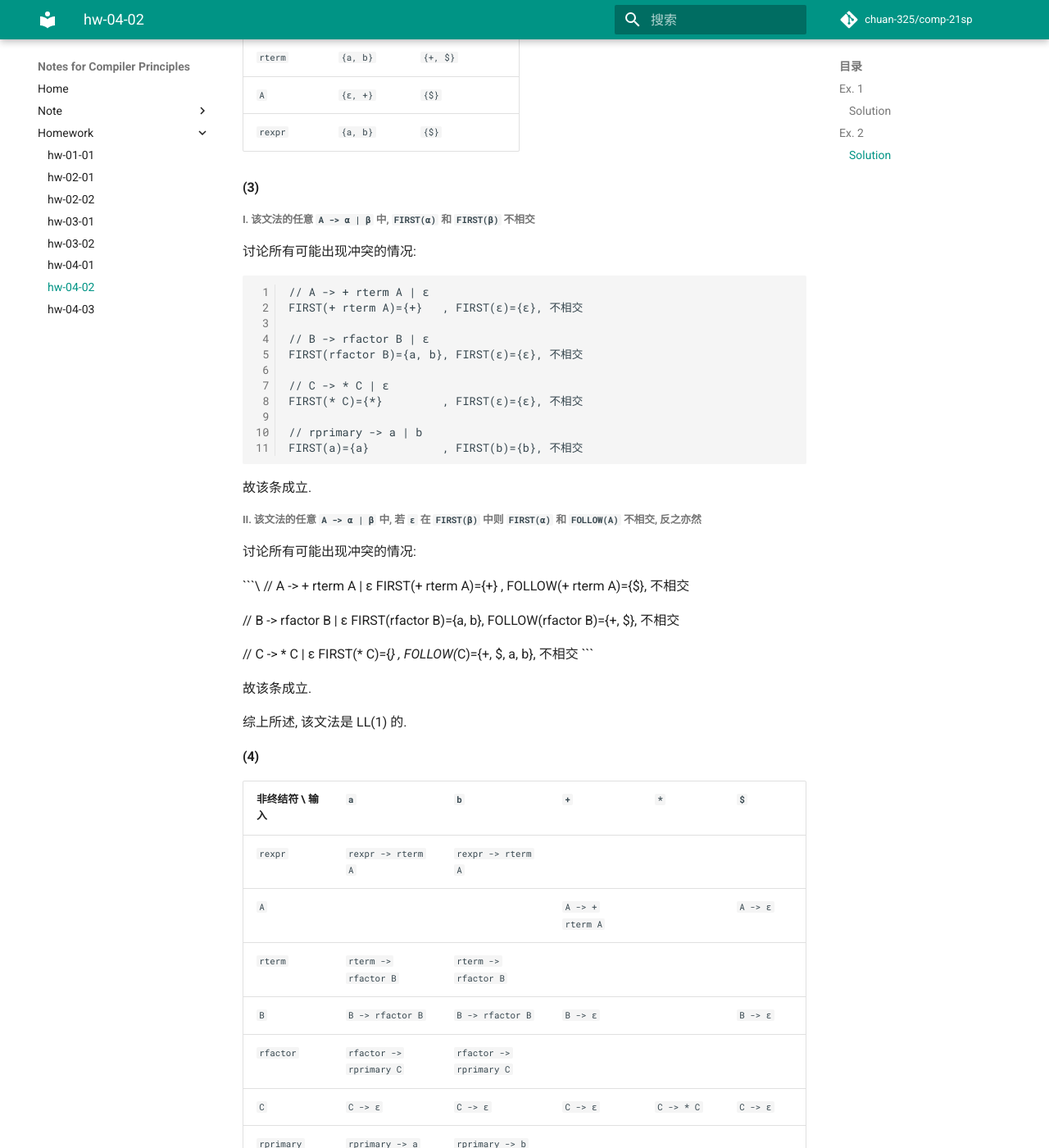
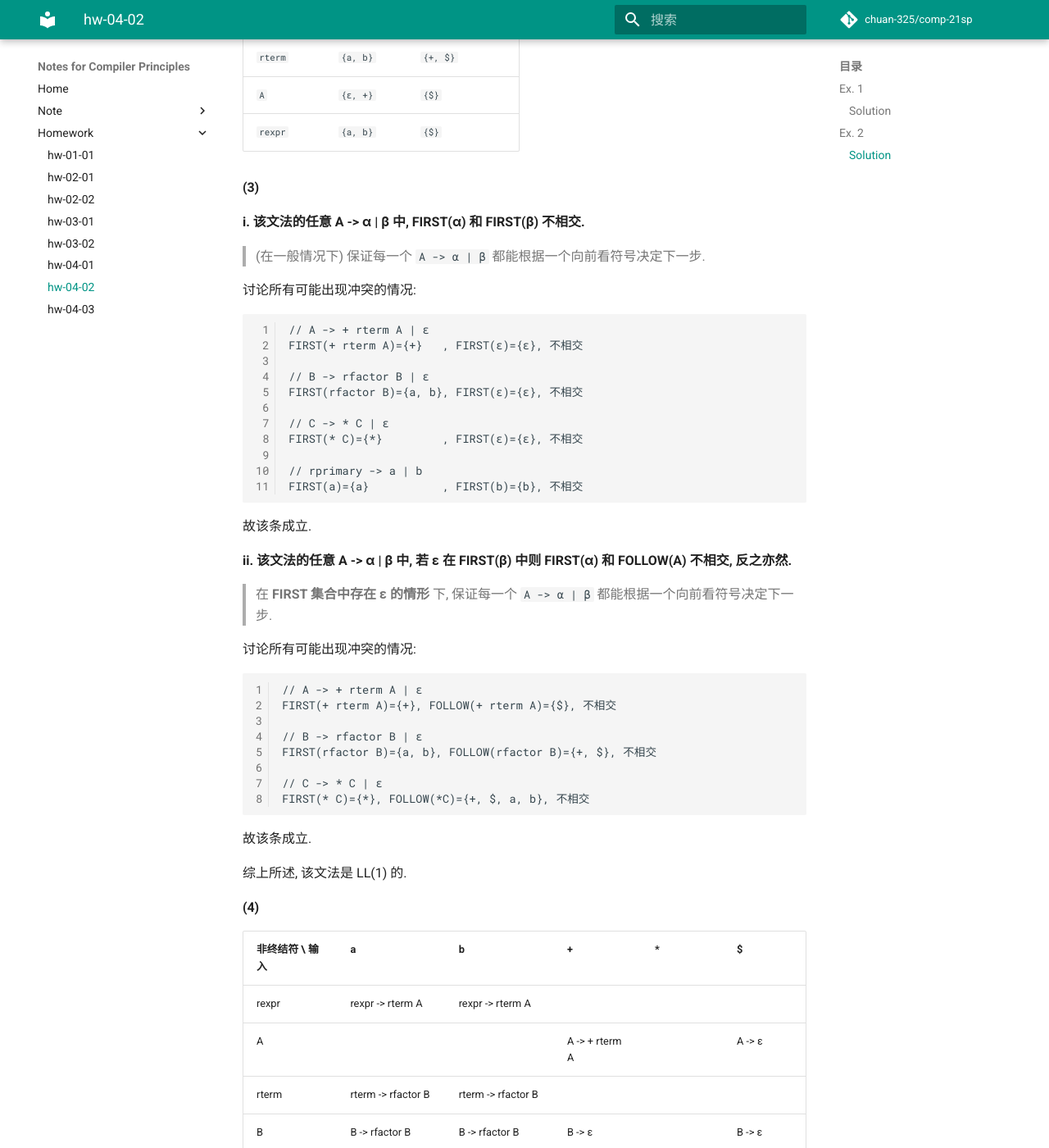
Before and after one commit to chuan-325/comp-21sp, an MkDocs documentation site: the page built from docs/hw/hw_04_02.md, in a window 1280 px wide and 1400 px high, scrolled down 1536 px. Shown: the whole window at 82% size. Built offline with MkDocs 1.6.1 and Material for MkDocs 9.7.7, drawn with Linux system fonts in a browser that asks for light colours; comment, search, counter and statistics services are not loaded; some of the changed text lies outside the part shown.

Commit message:
hw 04 02: modified, revised

````diff
--- a/docs/hw/hw_04_02.md
+++ b/docs/hw/hw_04_02.md
@@ -63,7 +63,9 @@ rprimary -> a | b
 
 #### (3)
 
-##### i. 该文法的任意 `A -> α | β` 中, `FIRST(α)` 和 `FIRST(β)` 不相交
+**i. 该文法的任意 A -> α | β 中, FIRST(α) 和 FIRST(β) 不相交.**
+
+> (在一般情况下) 保证每一个 `A -> α | β` 都能根据一个向前看符号决定下一步.
 
 讨论所有可能出现冲突的情况:
 
@@ -83,19 +85,22 @@ FIRST(a)={a}           , FIRST(b)={b}, 不相交
 
 故该条成立.
 
-##### ii. 该文法的任意 `A -> α | β` 中, 若 `ε` 在 `FIRST(β)` 中则 `FIRST(α)` 和 `FOLLOW(A)` 不相交, 反之亦然
+**ii. 该文法的任意 A -> α | β 中, 若 ε 在 FIRST(β) 中则 FIRST(α) 和 FOLLOW(A) 不相交, 反之亦然.**
+
+> 在 **FIRST 集合中存在 ε 的情形** 下,
+> 保证每一个 `A -> α | β` 都能根据一个向前看符号决定下一步.
 
 讨论所有可能出现冲突的情况:
 
-```\
+```
 // A -> + rterm A | ε
-FIRST(+ rterm A)={+}  , FOLLOW(+ rterm A)={$}, 不相交
+FIRST(+ rterm A)={+}, FOLLOW(+ rterm A)={$}, 不相交
 
 // B -> rfactor B | ε
 FIRST(rfactor B)={a, b}, FOLLOW(rfactor B)={+, $}, 不相交
 
 // C -> * C | ε
-FIRST(* C)={*}         , FOLLOW(*C)={+, $, a, b}, 不相交
+FIRST(* C)={*}, FOLLOW(*C)={+, $, a, b}, 不相交
 ```
 
 故该条成立.
@@ -104,15 +109,15 @@ FIRST(* C)={*}         , FOLLOW(*C)={+, $, a, b}, 不相交
 
 #### (4)
 
-| 非终结符 \ 输入 | `a`                     | `b`                     | `+`              | `*`        | `$`      |
-| --------------- | ----------------------- | ----------------------- | ---------------- | ---------- | -------- |
-| `rexpr`         | `rexpr -> rterm A`      | `rexpr -> rterm A`      |                  |            |          |
-| `A`             |                         |                         | `A -> + rterm A` |            | `A -> ε` |
-| `rterm`         | `rterm -> rfactor B`    | `rterm -> rfactor B`    |                  |            |          |
-| `B`             | `B -> rfactor B`        | `B -> rfactor B`        | `B -> ε`         |            | `B -> ε` |
-| `rfactor`       | `rfactor -> rprimary C` | `rfactor -> rprimary C` |                  |            |          |
-| `C`             | `C -> ε`                | `C -> ε`                | `C -> ε`         | `C -> * C` | `C -> ε` |
-| `rprimary`      | `rprimary -> a`         | `rprimary -> b`         |                  |            |          |
+| 非终结符 \ 输入 | a                     | b                     | +              | \*        | $      |
+| --------------- | --------------------- | --------------------- | -------------- | --------- | ------ |
+| rexpr           | rexpr -> rterm A      | rexpr -> rterm A      |                |           |        |
+| A               |                       |                       | A -> + rterm A |           | A -> ε |
+| rterm           | rterm -> rfactor B    | rterm -> rfactor B    |                |           |        |
+| B               | B -> rfactor B        | B -> rfactor B        | B -> ε         |           | B -> ε |
+| rfactor         | rfactor -> rprimary C | rfactor -> rprimary C |                |           |        |
+| C               | C -> ε                | C -> ε                | C -> ε         | C -> \* C | C -> ε |
+| rprimary        | rprimary -> a         | rprimary -> b         |                |           |        |
 
 #### (5)
 
````
Also changed, not shown: other parts of docs/hw/hw_04_02.md (+1 -1 lines).
